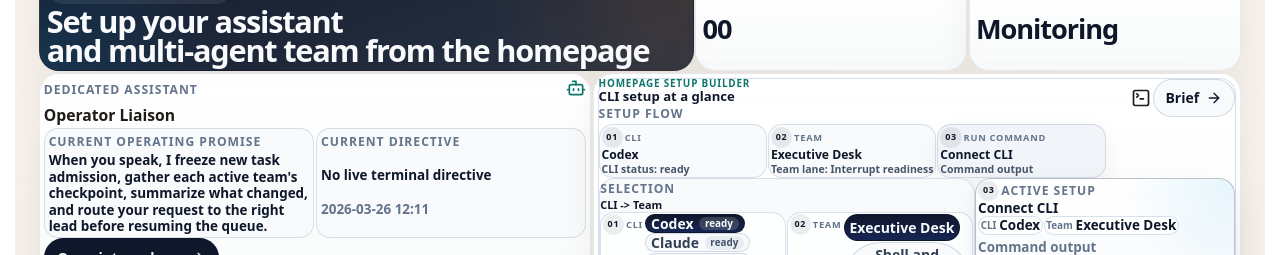
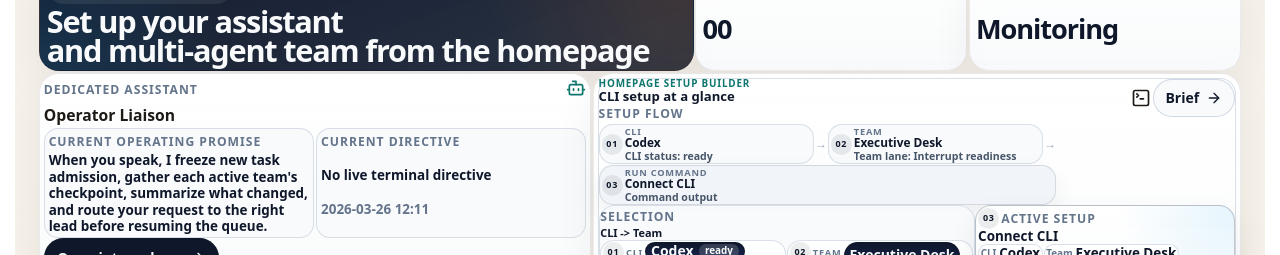
Before and after one commit to GongJae00/research-pages, a Next.js app in the folder apps/web/: page /en in a window 1280 px wide. Shown: the part 1600-1855 px from the top of the page. Built offline with nearby package versions, Linux system fonts and the light colour scheme; no server answers.

Commit message:
Autonomy batch 1635: shell-experience

```diff
--- a/apps/web/src/components/homepage-agent-control-section.module.css
+++ b/apps/web/src/components/homepage-agent-control-section.module.css
@@ -658,48 +658,58 @@
   margin-top: 0.02rem;
 }
 
-.setupSequenceGrid {
-  display: grid;
-  grid-template-columns: repeat(3, minmax(0, 1fr));
-  gap: 0.06rem;
-}
-
-.setupSequenceCard {
-  display: grid;
-  gap: 0.04rem;
-  min-width: 0;
-  padding: 0.12rem;
+.setupSequenceMeta {
+  color: #475569;
+  font-size: 0.66rem;
+  font-weight: 700;
+  line-height: 1.15;
+  overflow-wrap: anywhere;
+}
+
+.setupScanRowCompact {
+  display: flex;
+  flex-wrap: wrap;
+  align-items: center;
+  gap: 0.05rem;
+}
+
+.setupScanCompactItem {
+  display: inline-flex;
+  align-items: center;
+  gap: 0.12rem;
+  min-width: 0;
+  padding: 0.1rem 0.12rem;
   border: 1px solid rgba(203, 213, 225, 0.72);
   border-radius: 14px;
   background: rgba(248, 250, 252, 0.92);
-}
-
-.setupSequenceCard strong {
-  color: #0f172a;
-  font-size: 0.76rem;
-  line-height: 1.15;
-  overflow-wrap: anywhere;
-}
-
-.setupSequenceHead {
-  display: inline-flex;
-  align-items: center;
-  gap: 0.12rem;
-  min-width: 0;
-}
-
-.setupSequenceMeta {
-  color: #475569;
-  font-size: 0.66rem;
-  font-weight: 700;
-  line-height: 1.15;
-  overflow-wrap: anywhere;
-}
-
-.setupSequenceCardAccent {
+  flex: 1 1 11rem;
+}
+
+.setupScanCompactItemAccent {
   border-color: rgba(15, 23, 42, 0.12);
   background: rgba(241, 245, 249, 0.98);
   box-shadow: 0 10px 24px rgba(15, 23, 42, 0.06);
+}
+
+.setupScanCompactCopy {
+  display: grid;
+  gap: 0.02rem;
+  min-width: 0;
+}
+
+.setupScanCompactCopy strong {
+  color: #0f172a;
+  font-size: 0.74rem;
+  line-height: 1.1;
+  overflow-wrap: anywhere;
+}
+
+.setupCompactArrow {
+  color: #94a3b8;
+  font-size: 0.74rem;
+  font-weight: 800;
+  line-height: 1;
+  flex: 0 0 auto;
 }
 
 .sequenceArrow {
@@ -1787,12 +1797,16 @@
     align-items: stretch;
   }
 
-  .setupSequenceGrid {
-    grid-template-columns: 1fr;
-  }
-
-  .setupSequenceCard {
+  .setupScanRowCompact {
+    align-items: stretch;
+  }
+
+  .setupScanCompactItem {
     width: 100%;
+  }
+
+  .setupCompactArrow {
+    display: none;
   }
 
   .setupFlowLegend {
--- a/apps/web/src/components/homepage-agent-control-section.tsx
+++ b/apps/web/src/components/homepage-agent-control-section.tsx
@@ -420,38 +420,48 @@ export function HomepageAgentControlSection({
                 {setupFlowDigest ? (
                   <div className={styles.setupSummaryBar} aria-label={copy.setupStepsLabel}>
                     <span className={styles.metaLabel}>{setupFlowLabel}</span>
-                    <div className={styles.setupSequenceGrid}>
-                      <article className={styles.setupSequenceCard}>
-                        <div className={styles.setupSequenceHead}>
+                    <div className={styles.setupScanRowCompact}>
+                      <div className={styles.setupScanCompactItem}>
                         <span className={styles.setupPickerStep}>01</span>
+                        <div className={styles.setupScanCompactCopy}>
                           <span className={styles.setupFlowLabel}>{copy.chooseProvider}</span>
-                        </div>
                           <strong>{selectedProvider?.label ?? "-"}</strong>
                           <span className={styles.setupSequenceMeta}>
                             {copy.selectedCliStatusLabel}:{" "}
                             {selectedProvider ? getProviderStatusLabel(locale, selectedProvider.status) : "-"}
                           </span>
-                      </article>
+                        </div>
+                      </div>
 
-                      <article className={styles.setupSequenceCard}>
-                        <div className={styles.setupSequenceHead}>
+                      <span className={styles.setupCompactArrow} aria-hidden="true">
+                        →
+                      </span>
+
+                      <div className={styles.setupScanCompactItem}>
                         <span className={styles.setupPickerStep}>02</span>
+                        <div className={styles.setupScanCompactCopy}>
                           <span className={styles.setupFlowLabel}>{copy.chooseTeam}</span>
-                        </div>
                           <strong>{selectedTeam?.name ?? "-"}</strong>
                           <span className={styles.setupSequenceMeta}>
                             {copy.selectedLaneLabel}: {selectedTeam?.lane ?? "-"}
                           </span>
-                      </article>
+                        </div>
+                      </div>
 
-                      <article className={`${styles.setupSequenceCard} ${styles.setupSequenceCardAccent}`}>
-                        <div className={styles.setupSequenceHead}>
+                      <span className={styles.setupCompactArrow} aria-hidden="true">
+                        →
+                      </span>
+
+                      <div
+                        className={`${styles.setupScanCompactItem} ${styles.setupScanCompactItemAccent}`}
+                      >
                         <span className={styles.setupPickerStep}>03</span>
+                        <div className={styles.setupScanCompactCopy}>
                           <span className={styles.setupFlowLabel}>{copy.runCommandLabel}</span>
-                        </div>
                           <strong>{nextSetupCommand?.title ?? copy.setupCommand}</strong>
                           <span className={styles.setupSequenceMeta}>{setupOutputLabel}</span>
-                      </article>
+                        </div>
+                      </div>
                     </div>
                   </div>
                 ) : null}
```
Lines whose indentation alone changed are shown as unchanged.
